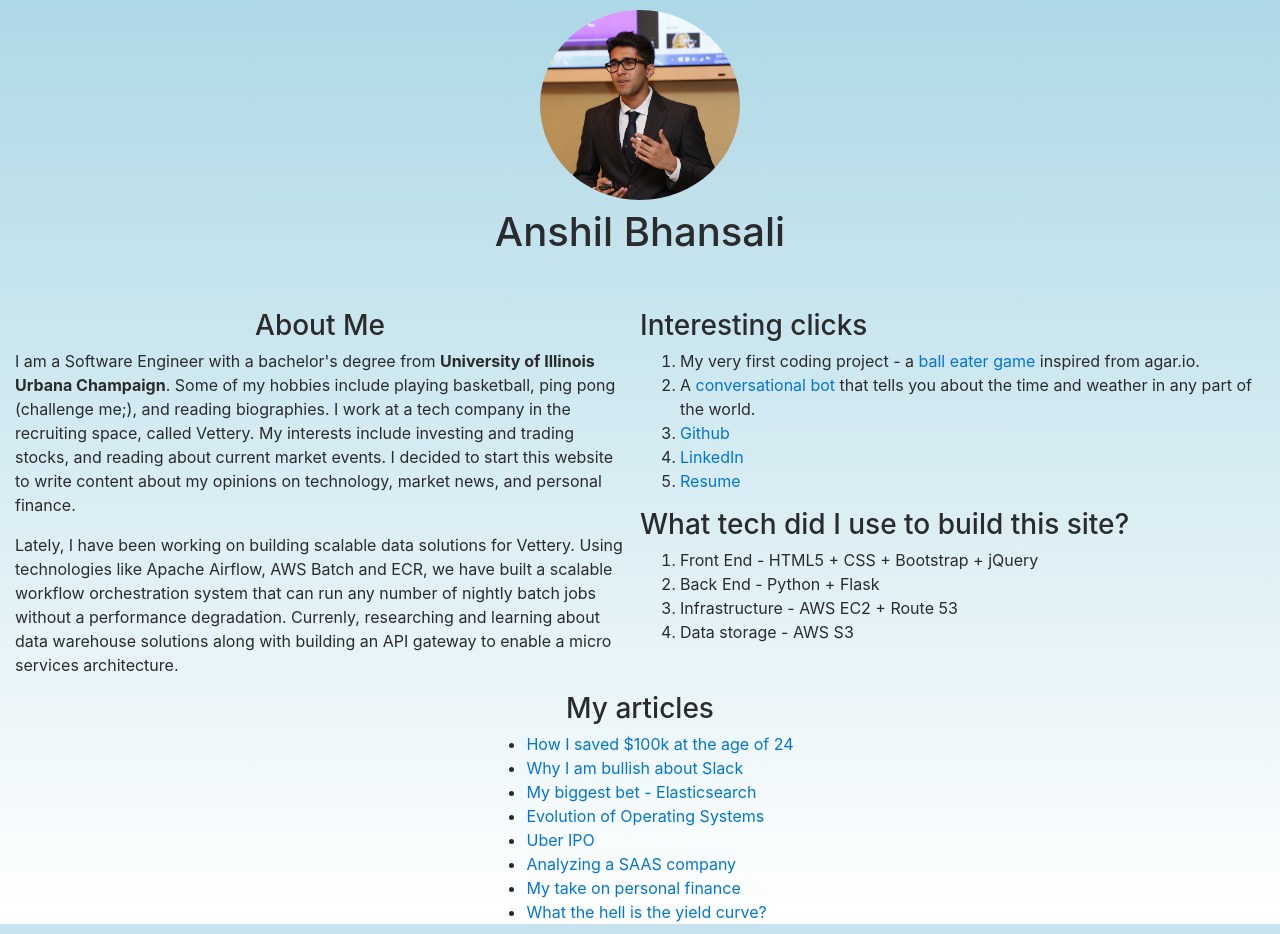
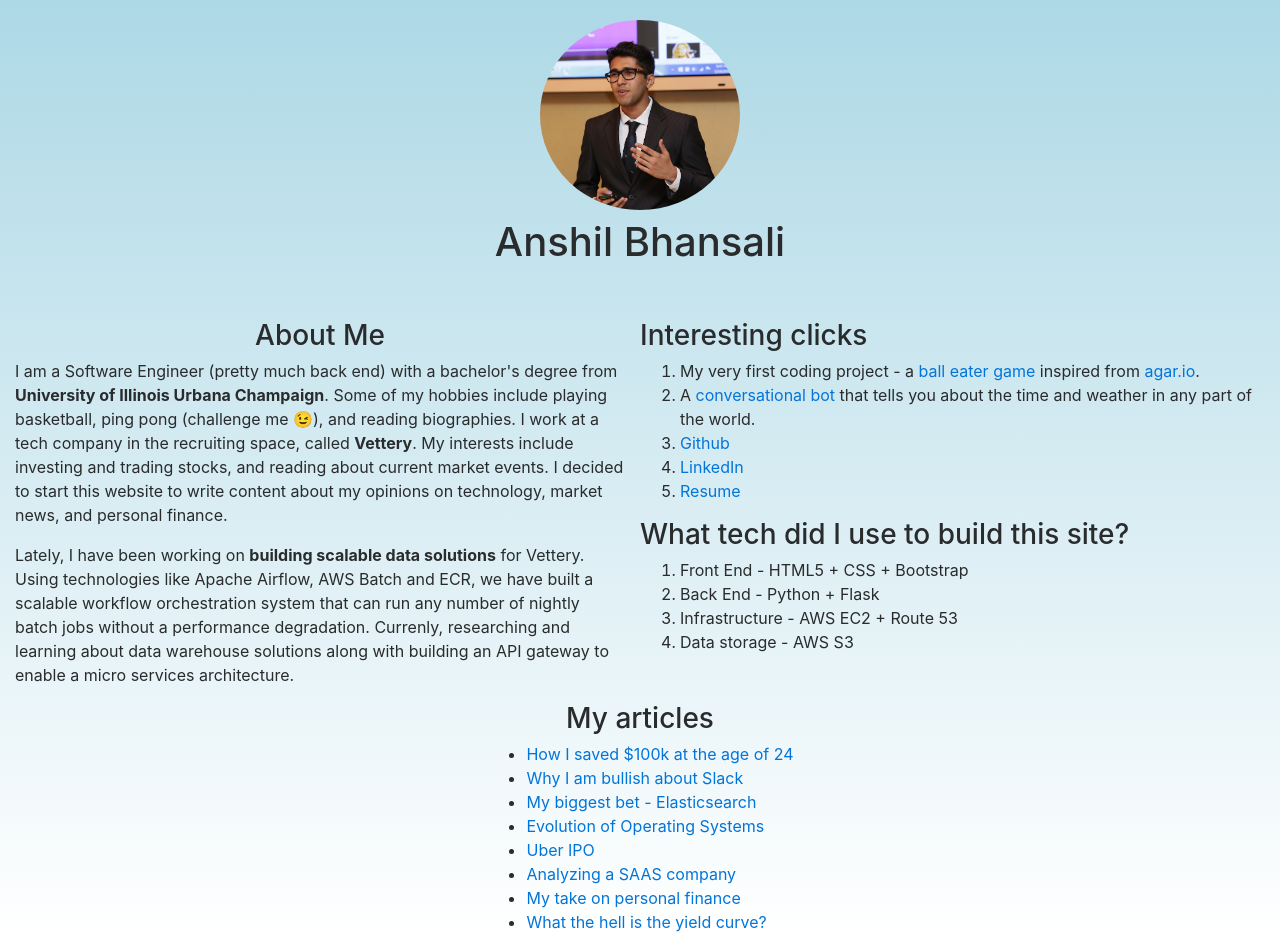
Before and after one commit to anshilbhansali/mywebsite, a Flask app: page / in a window 1280 px wide. Run offline with Flask 2, Linux system fonts and the light colour scheme; some libraries are stand-ins or nearby versions.

Commit message:
minor front end changes

```diff
--- a/app.py
+++ b/app.py
@@ -36,4 +36,4 @@ def article(id):
 	return render_template('article.html', heading=articles[id], content=content, id=id)
 
 if __name__ == '__main__':
-	app.run(debug=True)
+	app.run()
--- a/templates/article.html
+++ b/templates/article.html
@@ -16,6 +16,7 @@
     <div class="container-fluid" style="background-image: linear-gradient(pink, white);">
 	<div class="row">
 		<div class="col-md-12">
+			<a href="/">Home</a>
 			<h3 class="text-center">
 				<br></br>
 				{{heading}}
--- a/templates/index.html
+++ b/templates/index.html
@@ -20,7 +20,7 @@
 	<div class="row">
 		<div class="col-md-12">
 			<div class="row">
-				<div class="col-md-12" style="margin-top: 10px; margin-bottom:10px;">
+				<div class="col-md-12" style="margin-top: 20px; margin-bottom:10px;">
 					<img alt="profile-pic" src="static/img/profilepic.png" class="rounded-circle" style="display: block; margin:auto; width: 200px">
 				</div>
 			</div>
@@ -36,10 +36,10 @@
 				About Me
 			</h3>
 			<p>
-				I am a Software Engineer with a bachelor's degree from <strong>University of Illinois Urbana Champaign</strong>. Some of my hobbies include playing basketball, ping pong (challenge me;), and reading biographies. I work at a tech company in the recruiting space, called Vettery. My interests include investing and trading stocks, and reading about current market events. I decided to start this website to write content about my opinions on technology, market news, and personal finance.
+				I am a Software Engineer (pretty much back end) with a bachelor's degree from <strong>University of Illinois Urbana Champaign</strong>. Some of my hobbies include playing basketball, ping pong (challenge me &#128521;), and reading biographies. I work at a tech company in the recruiting space, called <strong>Vettery</strong>. My interests include investing and trading stocks, and reading about current market events. I decided to start this website to write content about my opinions on technology, market news, and personal finance.
 			</p>
 			<p>
-				Lately, I have been working on building scalable data solutions for Vettery. Using technologies like Apache Airflow, AWS Batch and ECR, we have built a scalable workflow orchestration system that can run any number of nightly batch jobs without a performance degradation. Currenly, researching and learning about data warehouse solutions along with building an API gateway to enable a micro services architecture.
+				Lately, I have been working on <strong>building scalable data solutions</strong> for Vettery. Using technologies like Apache Airflow, AWS Batch and ECR, we have built a scalable workflow orchestration system that can run any number of nightly batch jobs without a performance degradation. Currenly, researching and learning about data warehouse solutions along with building an API gateway to enable a micro services architecture.
 			</p>
 		</div>
 		<div class="col-md-6">
@@ -49,7 +49,7 @@
 				</h3>
 				<ol>
 					<li class="list-item">
-						My very first coding project - a <a href="https://anshilbhansali.github.io/">ball eater game</a> inspired from agar.io.
+						My very first coding project - a <a href="https://anshilbhansali.github.io/">ball eater game</a> inspired from <a href="https://agar.io/">agar.io</a>.
 					</li>
 					<li class="list-item">
 						A <a href="http://anshilsbot-env.me2j3jvqk3.us-east-1.elasticbeanstalk.com/">conversational bot</a> that tells you about the time and weather in any part of the world.
@@ -71,7 +71,7 @@
 				</h3>
 				<ol>
 					<li class="list-item">
-						Front End - HTML5 + CSS + Bootstrap + jQuery
+						Front End - HTML5 + CSS + Bootstrap
 					</li>
 					<li class="list-item">
 						Back End - Python + Flask
```
Also changed, not shown: 1 other file.
